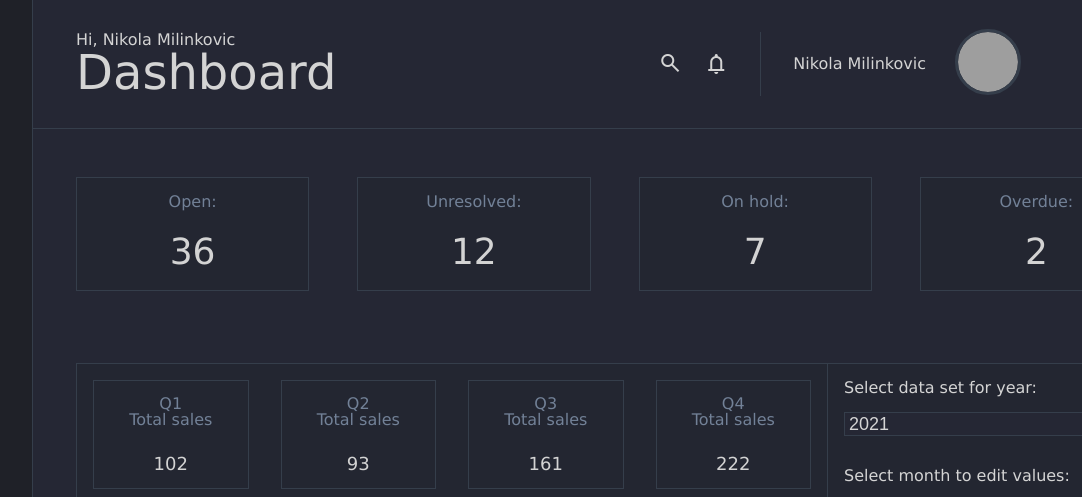
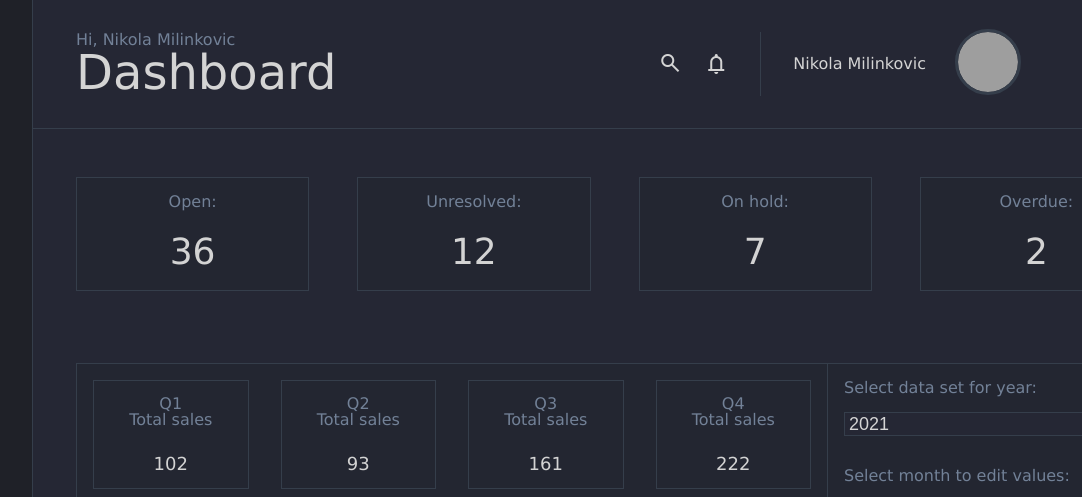
Before and after one commit to NikolaMilinkovic/admin-dashboard, a website: page index.html in a window 1280 px wide. Shown: the top 497 px of the page, 198-1280 px from the left. Drawn offline with nearby package versions, Linux system fonts and the light colour scheme; grey boxes are pictures that could not be loaded.

Commit message:
Change label color

```diff
--- a/stylesheet.css
+++ b/stylesheet.css
@@ -71,9 +71,6 @@ table {
     --analytics-text-size: clamp(16px, 4vw, 18px);
     --analytics-input-text-size: clamp(16px, 4vw, 18px);
 
-}
-label{
-    font-size: 16px;
 }
 body{
     background-color: var(--main-background-color);
@@ -302,6 +299,7 @@ div#analytics-container{
 }
 label{
     font-size: var(--analytics-input-label-size);
+    color: var(--nav-text-color);
 }
 select{
     font-size: var(--analytics-input-text-size);
```
